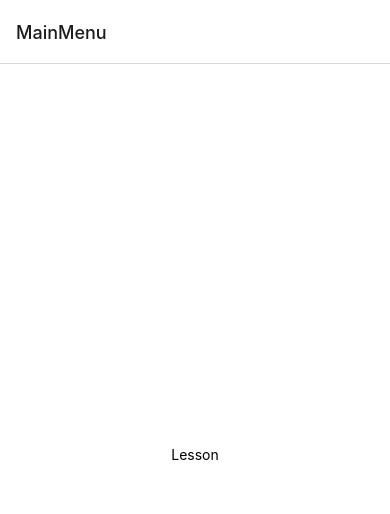
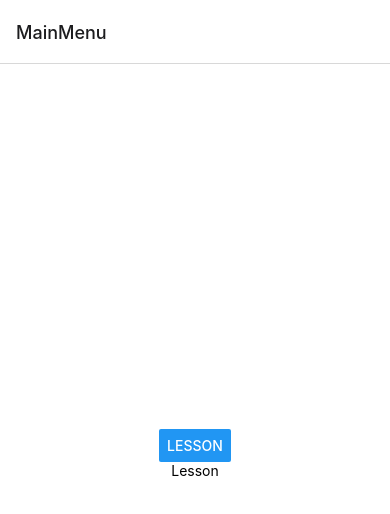
Before and after one commit to plutoniumcat/kutuba-app, a React Native app: screen /MainMenu in a window 390 px wide. Shown: the top 514 px of the page. Built offline with nearby package versions, Linux system fonts and the light colour scheme.

Commit message:
Create menu item and implement navigation

```diff
--- a/components/mainMenu/MainMenu.tsx
+++ b/components/mainMenu/MainMenu.tsx
@@ -1,12 +1,15 @@
 import React from "react";
-import { View, StyleSheet, Text } from "react-native";
+import { View, StyleSheet, Text, Button } from "react-native";
+import { MainMenuScreenProps } from "../../types/navigatorTypes";
 
-export const MainMenu: React.FC = () => {
-
-    // TODO Get slides from database
+export const MainMenu: React.FC<MainMenuScreenProps> = ({route, navigation}: MainMenuScreenProps) => {
 
     return (
-      <View style={styles.container} testID="lessonView">
+      <View style={styles.container} testID="MainMenu">
+        <Button
+            title="Lesson"
+            onPress={() => navigation.navigate('LessonView', {lessonId: 1})}
+        ></Button>
         <Text>Lesson</Text>
       </View>
     );
--- a/types/navigatorTypes.ts
+++ b/types/navigatorTypes.ts
@@ -8,4 +8,6 @@ export type RootStackParamList = {
     LessonView: {lessonId: number};
   };
 
+export type MainMenuScreenProps = NativeStackScreenProps<RootStackParamList, 'MainMenu'>;
+
 export type LessonViewScreenProps = NativeStackScreenProps<RootStackParamList, 'LessonView'>;
```
Also changed, not shown: components/lessons/LessonView.tsx (+1 -7 lines).
